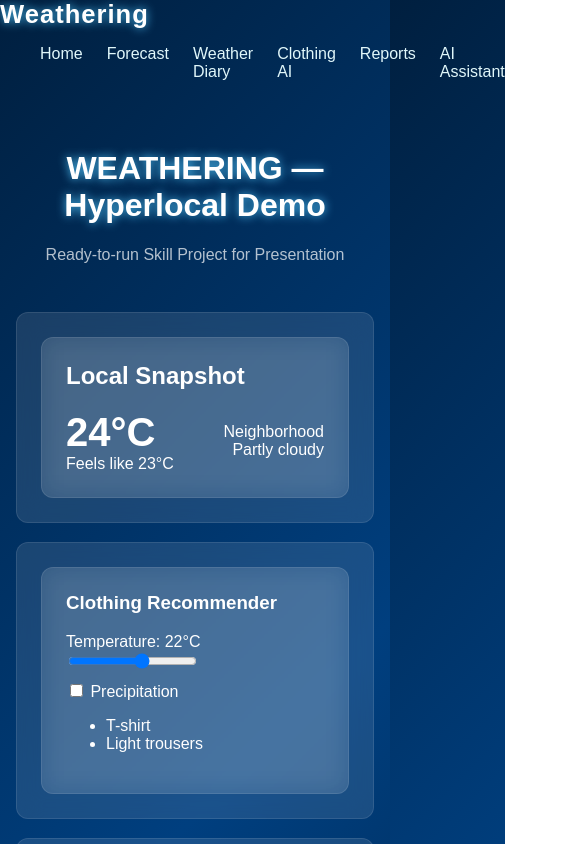
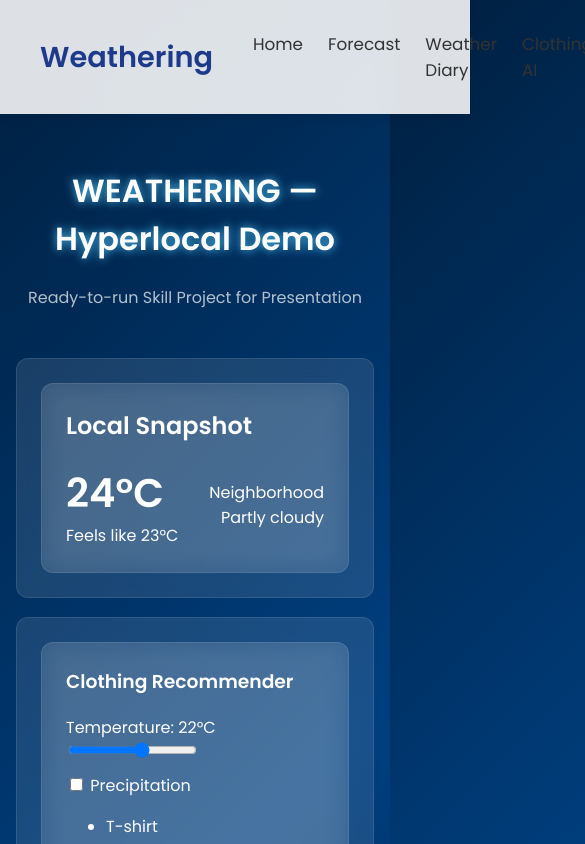
Before and after one commit to Sawana47/weathering-frontend, a React (Vite) app: page / in a window 390 px wide. Shown: the top 844 px of the page, 585 px wide, since content can reach past the window. Built offline with nearby package versions, Linux system fonts and the light colour scheme; no server answers.

Commit message:
Refactor Navbar styles and improve responsiveness

```diff
--- a/src/Navbar.css
+++ b/src/Navbar.css
@@ -1,39 +1,56 @@
-.nav {
+/* Google Font */
+@import url('https://fonts.googleapis.com/css2?family=Poppins:wght@300;400;600&display=swap');
+
+.navbar {
+  width: 100%;
+  padding: 15px 40px;
+  background: #ffffffdd;
+  backdrop-filter: blur(10px);
+  position: sticky;
+  top: 0;
+  z-index: 1000;
+
   display: flex;
   justify-content: space-between;
   align-items: center;
-  padding: 1rem 2rem;
-  background: rgba(0, 0, 0, 0.3);
-  backdrop-filter: blur(10px);
-  color: #4fc3f7;
-  position: sticky;
-  top: 0;
-  width: 100%;
-  z-index: 100;
-  border-bottom: 1px solid rgba(255,255,255,0.1);
+
+  box-shadow: 0 4px 10px rgba(0,0,0,0.08);
+  animation: fadeDown 0.5s ease;
+}
+
+@keyframes fadeDown {
+  from {
+    opacity: 0;
+    transform: translateY(-15px);
+  }
+  to {
+    opacity: 1;
+    transform: translateY(0);
+  }
 }
 
 .nav-logo {
-  font-size: 1.6rem;
-  font-weight: bold;
-  letter-spacing: 1px;
-  text-shadow: 0 0 10px #4fc3f7;
+  font-size: 1.8rem;
+  font-weight: 600;
+  font-family: "Poppins", sans-serif;
+  color: #1e3a8a;
 }
 
 .nav-links {
+  list-style: none;
   display: flex;
-  gap: 1.5rem;
-  list-style: none;
+  gap: 25px;
 }
 
-.nav-links a {
-  color: #e0f7fa;
+.nav-links li a {
   text-decoration: none;
-  font-size: 1rem;
-  transition: 0.3s;
+  font-size: 1.05rem;
+  color: #333;
+  font-family: "Poppins", sans-serif;
+  transition: 0.3s ease;
 }
 
-.nav-links a:hover {
-  color: #4fc3f7;
-  text-shadow: 0 0 10px #4fc3f7;
+.nav-links li a:hover {
+  color: #2563eb;
+  transform: translateY(-2px);
 }
```
